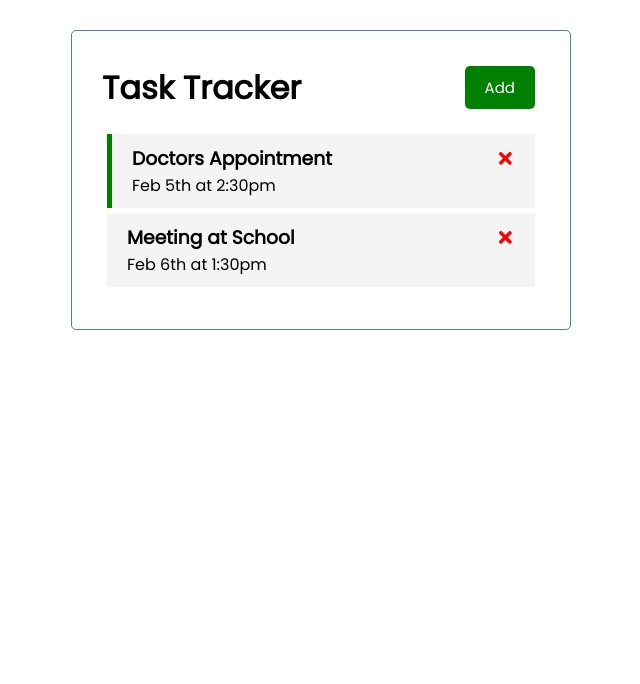
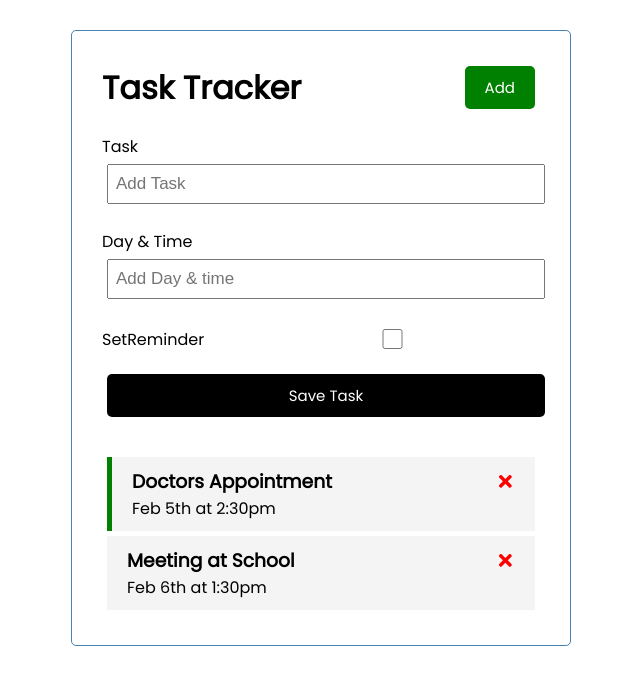
Before and after one commit to tikoStudio/react-dash-tracker, a React (Create React App) app: page / in a window 1280 px wide. Shown: the top 684 px of the page, without its empty margins (319-959 px from the left). Built offline with nearby package versions, Linux system fonts and the light colour scheme.

Commit message:
component: addtask added

```diff
--- a/src/App.js
+++ b/src/App.js
@@ -1,6 +1,7 @@
 import { useState } from 'react'
 import Header from './components/Header'
 import Tasks from './components/Tasks'
+import AddTask from './components/AddTask'
 
 function App() {
   const [tasks, setTasks] = useState([
@@ -31,6 +32,7 @@ function App() {
   return (
     <div className="container">
       <Header />
+      <AddTask />
       {tasks.length > 0 ? <Tasks tasks={tasks} onDelete={deleteTask} onToggle={toggleReminder} /> : 'No Tasks To Show'}
     </div>
   );
--- /dev/null
+++ b/src/components/AddTask.js
@@ -0,0 +1,28 @@
+import { useState } from 'react'
+
+const AddTask = () => {
+    const [text, setText] = useState('')
+    const [day, setDay] = useState('')
+    const [reminder, setReminder] = useState(false)
+
+    return (
+        <form className="add-form">
+            <div className='form-control'>
+                <label>Task</label>
+                <input type="text" placeholder='Add Task' value={text} onChange={(e) => setText(e.target.value)} />
+            </div>
+            <div className='form-control'>
+                <label>Day & Time</label>
+                <input type="text" placeholder='Add Day & time' value={day} onChange={(e) => setDay(e.target.value)} />
+            </div>
+            <div className='form-control form-control-check'>
+                <label>SetReminder</label>
+                <input type="checkbox" value={reminder} onChange={(e) => setReminder(e.currentTarget.checked)}/>
+            </div>
+
+            <input type="submit" value="Save Task" className="btn btn-block" />
+        </form>
+    )
+}
+
+export default AddTask
```
